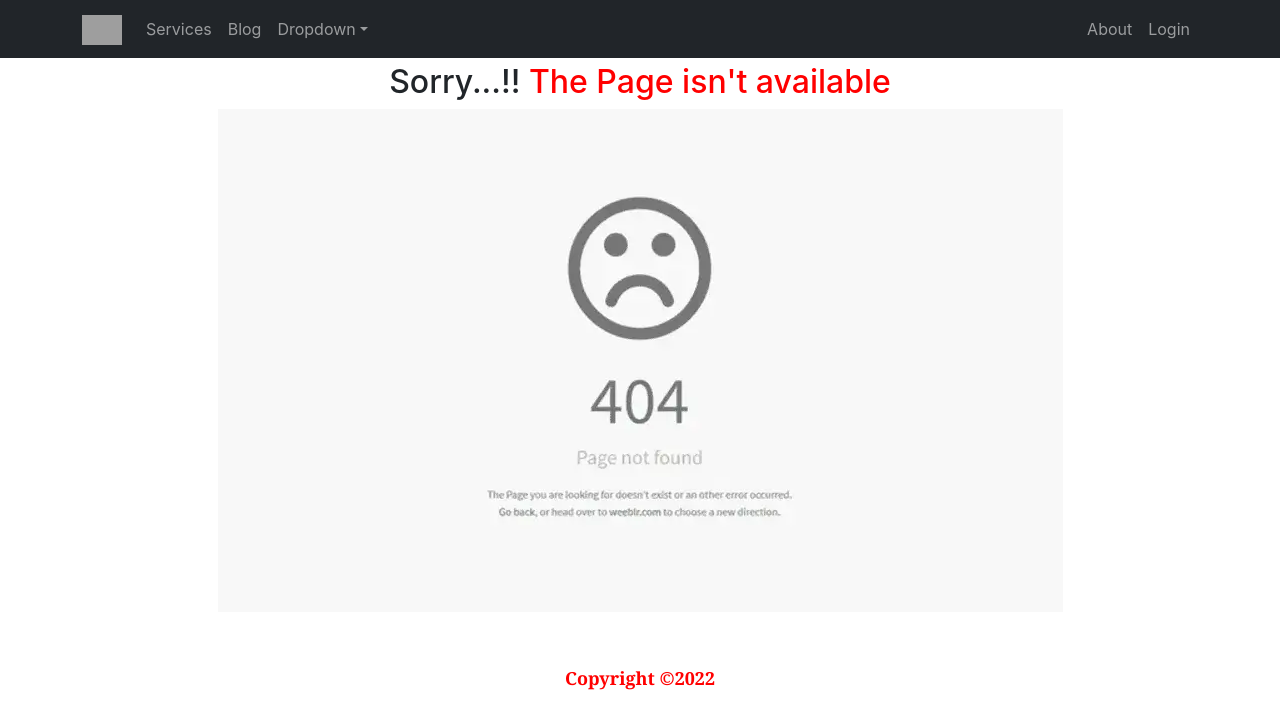
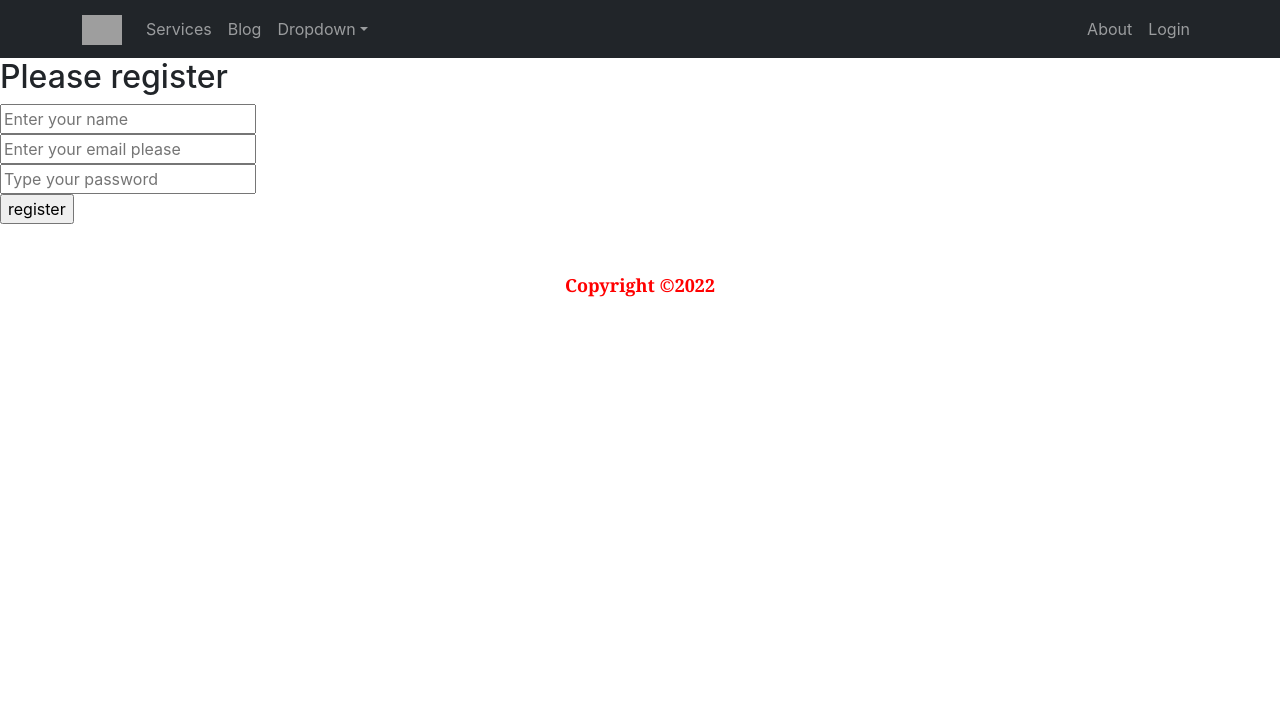
Before and after one commit to sabbir-hossen66/independent-service, a React (Create React App) app: page /register in a window 1280 px wide. Shown: the top 728 px of the page. Built offline with nearby package versions, Linux system fonts and the light colour scheme; grey boxes are pictures that could not be loaded.

Commit message:
login page added

```diff
--- a/src/App.js
+++ b/src/App.js
@@ -4,6 +4,7 @@ import About from './Pages/About/About';
 import Blog from './Pages/Blog/Blog';
 import Home from './Pages/Home/Home/Home';
 import Login from './Pages/Login/Login/Login';
+import Register from './Pages/Login/Register/Register';
 import Footer from './Pages/Shared/Footer/Footer';
 import Header from './Pages/Shared/Header/Header';
 import NotFound from './Pages/Shared/NotFound/NotFound';
@@ -18,6 +19,7 @@ function App() {
         <Route path='/about' element={<About></About>}></Route>
         <Route path='/blog' element={<Blog></Blog>}></Route>
         <Route path='/login' element={<Login></Login>}></Route>
+        <Route path='/register' element={<Register></Register>}></Route>
         <Route path='*' element={<NotFound></NotFound>}></Route>
       </Routes>
       <Footer></Footer>
--- a/src/Pages/Login/Login/Login.js
+++ b/src/Pages/Login/Login/Login.js
@@ -1,15 +1,29 @@
-import React from 'react';
+import React, { useRef } from 'react';
 import { Button, Form } from 'react-bootstrap';
+import { Link, useNavigate } from 'react-router-dom';
 import '../Login/Login.css'
 
 const Login = () => {
+    const emailRef = useRef('');
+    const passwordRef = useRef('');
+    const navigate = useNavigate()
+    const handleSubmit = event => {
+        event.preventDefault();
+        const email = emailRef.current.value;
+        const password = passwordRef.current.value;
+        console.log(email, password);
+    }
+    const navigateRegister = event => {
+        navigate('/register')
+    }
+
     return (
         <div className='container w-50 mx-auto'>
             <h2 className='headline text-center mt-2'>Please login</h2>
-            <Form>
+            <Form onSubmit={handleSubmit}>
                 <Form.Group className="mb-3" controlId="formBasicEmail">
                     <Form.Label>Email address</Form.Label>
-                    <Form.Control type="email" placeholder="Enter email" />
+                    <Form.Control ref={emailRef} type="email" placeholder="Enter email" required />
                     <Form.Text className="text-muted">
                         We'll never share your email with anyone else.
                     </Form.Text>
@@ -17,7 +31,7 @@ const Login = () => {
 
                 <Form.Group className="mb-3" controlId="formBasicPassword">
                     <Form.Label>Password</Form.Label>
-                    <Form.Control type="password" placeholder="Password" />
+                    <Form.Control ref={passwordRef} type="password" placeholder="Password" required />
                 </Form.Group>
                 <Form.Group className="mb-3" controlId="formBasicCheckbox">
                     <Form.Check type="checkbox" label="Check me out" />
@@ -26,6 +40,7 @@ const Login = () => {
                     Submit
                 </Button>
             </Form>
+            <p>New student <Link to='/register' className='text-danger pe-auto text-decoration-none' onClick={navigateRegister}>Please Register</Link></p>
         </div>
     );
 };
--- a/src/Pages/Login/Register/Register.css
+++ b/src/Pages/Login/Register/Register.css
@@ -0,0 +1,3 @@
+.register-form input {
+    display: block;
+}
--- a/src/Pages/Login/Register/Register.js
+++ b/src/Pages/Login/Register/Register.js
@@ -3,8 +3,16 @@ import '../Register/Register.css'
 
 const Register = () => {
     return (
-        <div>
+        <div className='register-form'>
             <h2>Please register</h2>
+            <form>
+                <input type="text" name="name" id="" placeholder='Enter your name' />
+
+                <input type="email" name="email" id="" placeholder='Enter your email please' required />
+
+                <input type="password" name="password" id="" placeholder='Type your password' required />
+                <input type="submit" value="register" />
+            </form>
         </div>
     );
 };
```
